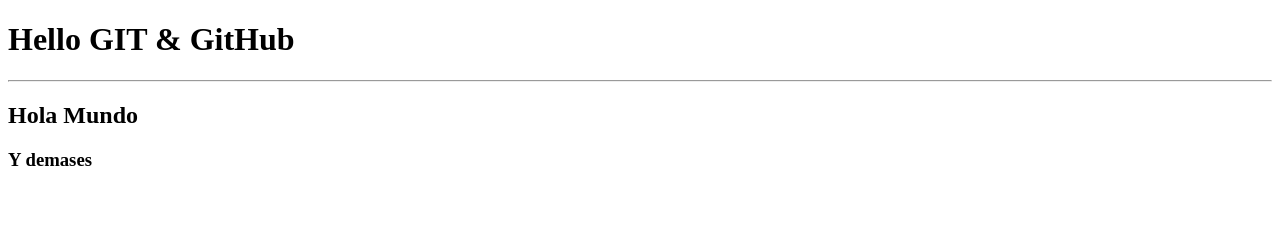
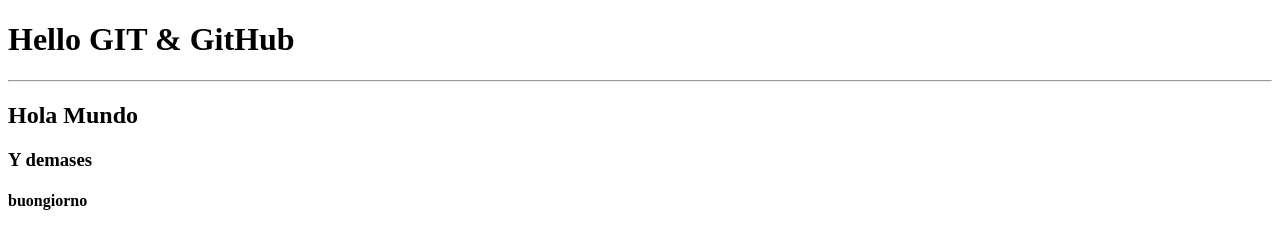
Before and after one commit to brian-magico/Clase-Repo, a website: page index.html in a window 1280 px wide. Drawn offline with Linux system fonts and the light colour scheme.

Commit message:
se le agrewgo un h4

```diff
--- a/index.html
+++ b/index.html
@@ -11,5 +11,6 @@
     <hr>
     <h2>Hola Mundo</h2>
     <h3>Y demases</h3>
+    <h4>buongiorno</h4>
 </body>
 </html>
```
